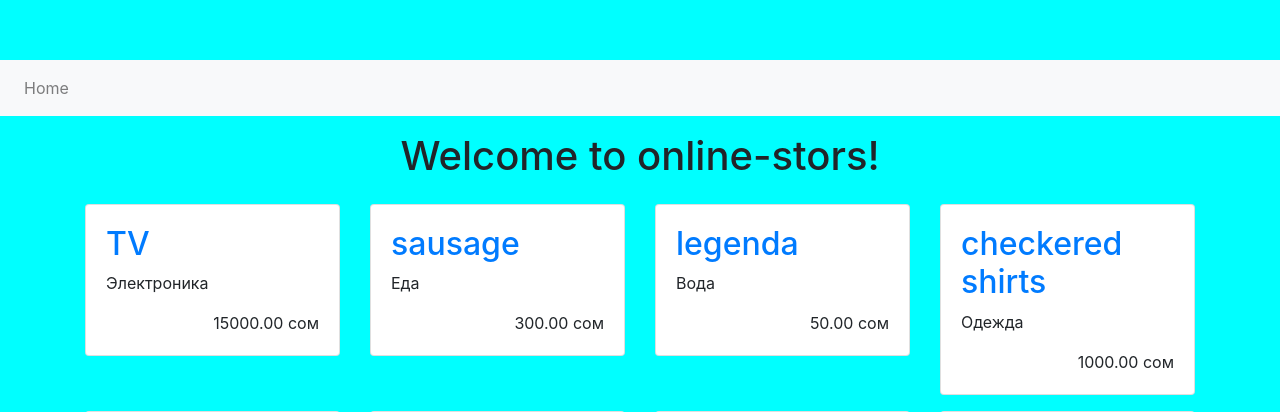
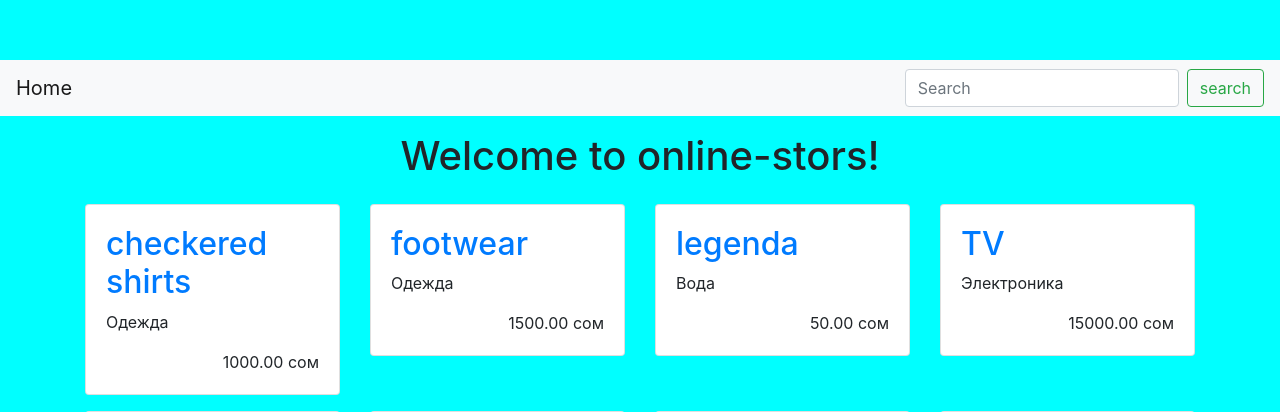
Before and after one commit to giTimosha/product, a Django app: page / in a window 1280 px wide. Shown: the top 412 px of the page. Run offline with Django 3.2, Linux system fonts and the light colour scheme; data comes from the database, SQL or seed files in the repository; some libraries are stand-ins or nearby versions.

Commit message:
изменил Navbar, добавил поиск по названию

```diff
--- a/source/main/urls.py
+++ b/source/main/urls.py
@@ -15,10 +15,11 @@ Including another URLconf
 """
 from django.contrib import admin
 from django.urls import path
-from webapp.views import index_view, product_detail_view
+from webapp.views import index_view, product_detail_view, search_view
 
 urlpatterns = [
     path('admin/', admin.site.urls),
     path('', index_view, name='index'),
-    path('products/<int:pk>/', product_detail_view, name='product_detail')
+    path('products/<int:pk>/', product_detail_view, name='product_detail'),
+    path('record/search/', search_view, name='search_view')
 ]
--- a/source/webapp/templates/base.html
+++ b/source/webapp/templates/base.html
@@ -12,24 +12,16 @@
     {% block styles %}{% endblock %}
 </head>
 <body>
-
-
-<nav class="navbar navbar-expand-lg navbar-light bg-light sticky-top">
-    <button class="navbar-toggler" type="button" data-toggle="collapse" data-target="#navbarNav"
-            aria-controls="navbarNav" aria-expanded="false" aria-label="Toggle navigation">
-        <span class="navbar-toggler-icon"></span>
-    </button>
-    <div class="collapse navbar-collapse" id="navbarNav">
-        <ul class="navbar-nav">
-            <li class="nav-item">
-                <a href="{% url 'index' %}" class="nav-link">Home</a>
-            </li>
-            {% block menu %}{% endblock %}
-        </ul>
-    </div>
+<nav class="navbar navbar-expand-lg navbar-light bg-light">
+  <a class="navbar-brand" href="{% url 'index' %}">Home</a>
+    {% block menu %}{% endblock %}
+  <div class="collapse navbar-collapse" id="navbarSupportedContent">
+    <form class="form-inline my-2 my-lg-0 ml-auto" action="{% url 'search_view' %}" method="GET" name="search">
+        <input class="form-control mr-sm-2" type="text" placeholder="Search" name="search">
+        <button type="submit" value="Search" class="btn btn-outline-success my-2 my-sm-0">search</button>
+    </form>
+  </div>
 </nav>
-
-
 <div class="container">
     {% block content %}{% endblock %}
 </div>
--- a/source/webapp/views.py
+++ b/source/webapp/views.py
@@ -3,7 +3,7 @@ from webapp.models import Product
 
 
 def index_view(request):
-    products = Product.objects.all()
+    products = Product.objects.filter(amount__gt=0).order_by('category', 'name')
     return render(request, 'index.html', context={
         'products': products
     })
@@ -15,3 +15,9 @@ def product_detail_view(request, pk):
     return render(request, 'product.html', context={
         'product': product
     })
+
+
+def search_view(request):
+    search = request.GET.get('search', '')
+    products = Product.objects.filter(name__contains=search)
+    return render(request, 'index.html', context={'products': products})
```
